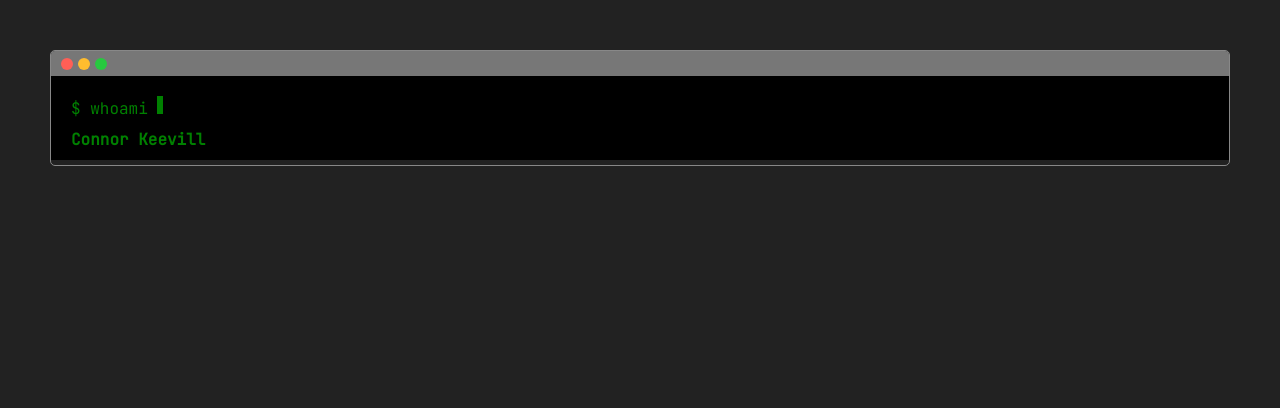
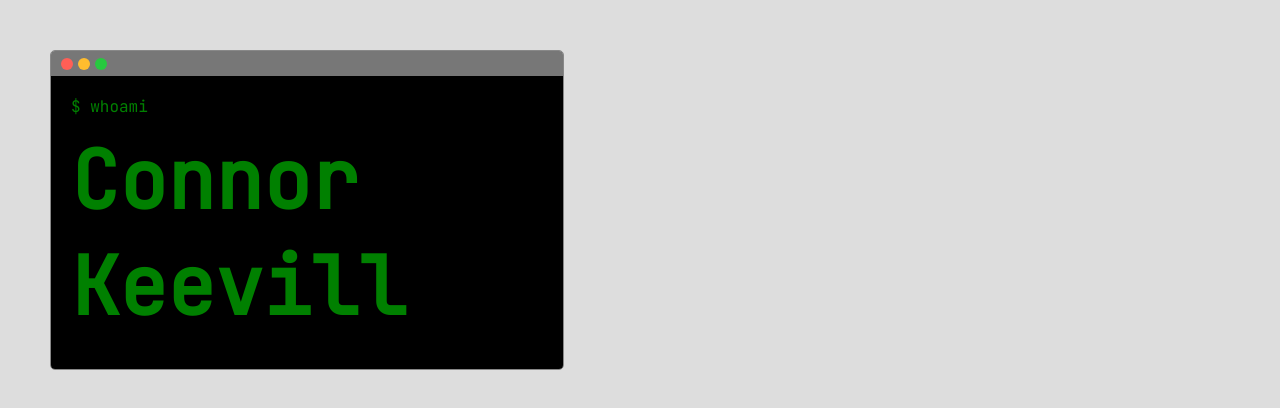
Before and after one commit to connorkeevill/connorkeevill.github.io, a plain HTML site: page index.html in a window 1280 px wide. Drawn offline with Linux system fonts and the light colour scheme.

Commit message:
Reposition terminal and make name larger

```diff
--- a/index.html
+++ b/index.html
@@ -17,16 +17,13 @@
 			<div class="traffic-light green"></div>
 		</div>
 		<div class="terminal">
-			<div class="terminal-content">
-				<div class="terminal-output"></div>
-			</div>
-			<div class="terminal-input">
+			<div class="input-line">
 				<span class="prompt">$</span>
 				<span id="command"></span>
-				<span class="cursor"></span>
+				<span class="cursor" id="command-cursor"></span>
 			</div>
 			<div class="output-line">
-				<strong><span id="output"></span></strong>
+				<strong><span id="name"></span></strong>
 			</div>
 		</div>
 	</div>
--- a/script.js
+++ b/script.js
@@ -3,12 +3,16 @@ import sleep from "./js/utils.js";
 
 document.addEventListener('DOMContentLoaded', async function() {
   const commandElement = document.getElementById('command');
-  const outputElement = document.getElementById('output');
+  const commandCursorElement = document.getElementById('command-cursor');
+  const outputElement = document.getElementById('name');
+  const outputCursorElement = document.getElementById('output-cursor');
 
   const command = 'whoami';
-  const name = "Connor Keevill";
+  const name = "Connor\nKeevill";
 
   await typeTextInElement(command, commandElement);
   await sleep(300);
+  commandCursorElement.style.display = "none";
   await typeTextInElement(name, outputElement);
+  outputCursorElement.style.display = "block";
 });
--- a/styles.css
+++ b/styles.css
@@ -2,13 +2,8 @@ body {
   margin: 0;
   padding: 0;
   font-family: 'JetBrains Mono', 'Courier New', Courier, monospace;
-  background-color: #222;
+  background-color: #ddd;
   color: #fff;
-}
-
-.terminal {
-  padding: 0px 20px 0px;
-  display: inline-block;
 }
 
 .input-line,
@@ -38,21 +33,13 @@ body {
   }
 }
 
-
 .terminal-container {
   margin: 50px;
+  width: 40%;
   overflow: hidden;
   border: 1px solid #888;
   position: relative;
   border-radius: 5px;
-}
-
-.terminal {
-  width: 100%;
-  height: 100%;
-  overflow-y: auto;
-  color: green;
-  background-color: #000;
 }
 
 .terminal-header {
@@ -82,6 +69,16 @@ body {
   background-color: #27c93f;
 }
 
+.terminal {
+  padding: 20px;
+  display: inline-block;
+  width: 100%;
+  height: 100%;
+  /* overflow-y: auto; */
+  color: green;
+  background-color: #000;
+}
+
 .terminal-content {
   padding: 10px;
 }
@@ -89,3 +86,7 @@ body {
 .terminal-input {
   margin-bottom: 10px;
 }
+
+#name {
+  font-size: 5em;
+}
```
